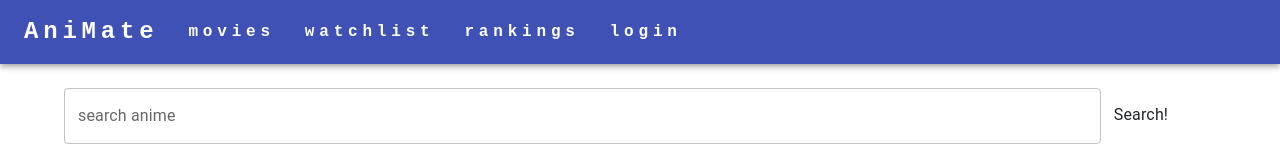
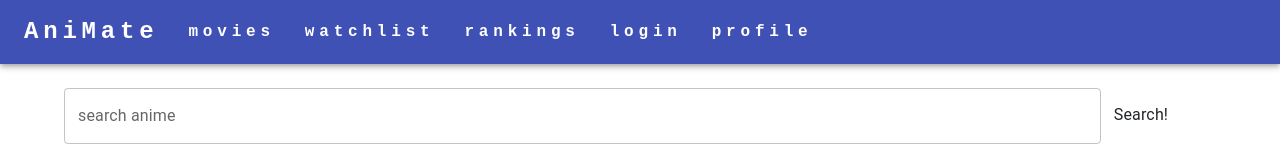
Before and after one commit to sisleyduanbr/CIS-550-Final-Project, a React (Create React App) app in the folder client/: page / in a window 1280 px wide. Shown: the top 160 px of the page. Built offline with nearby package versions, Linux system fonts and the light colour scheme; no server answers.

Commit message:
profile in navbar

```diff
--- a/client/src/components/NavBar.js
+++ b/client/src/components/NavBar.js
@@ -36,6 +36,7 @@ export default function NavBar() {
           <NavText href='/watchlist' text='watchlist' />
           <NavText href='/rankings' text='rankings' />
           <NavText href='/login' text='login'/>
+          <NavText href='/profile' text='profile'/>
         </Toolbar>
       </Container>
     </AppBar>
```
